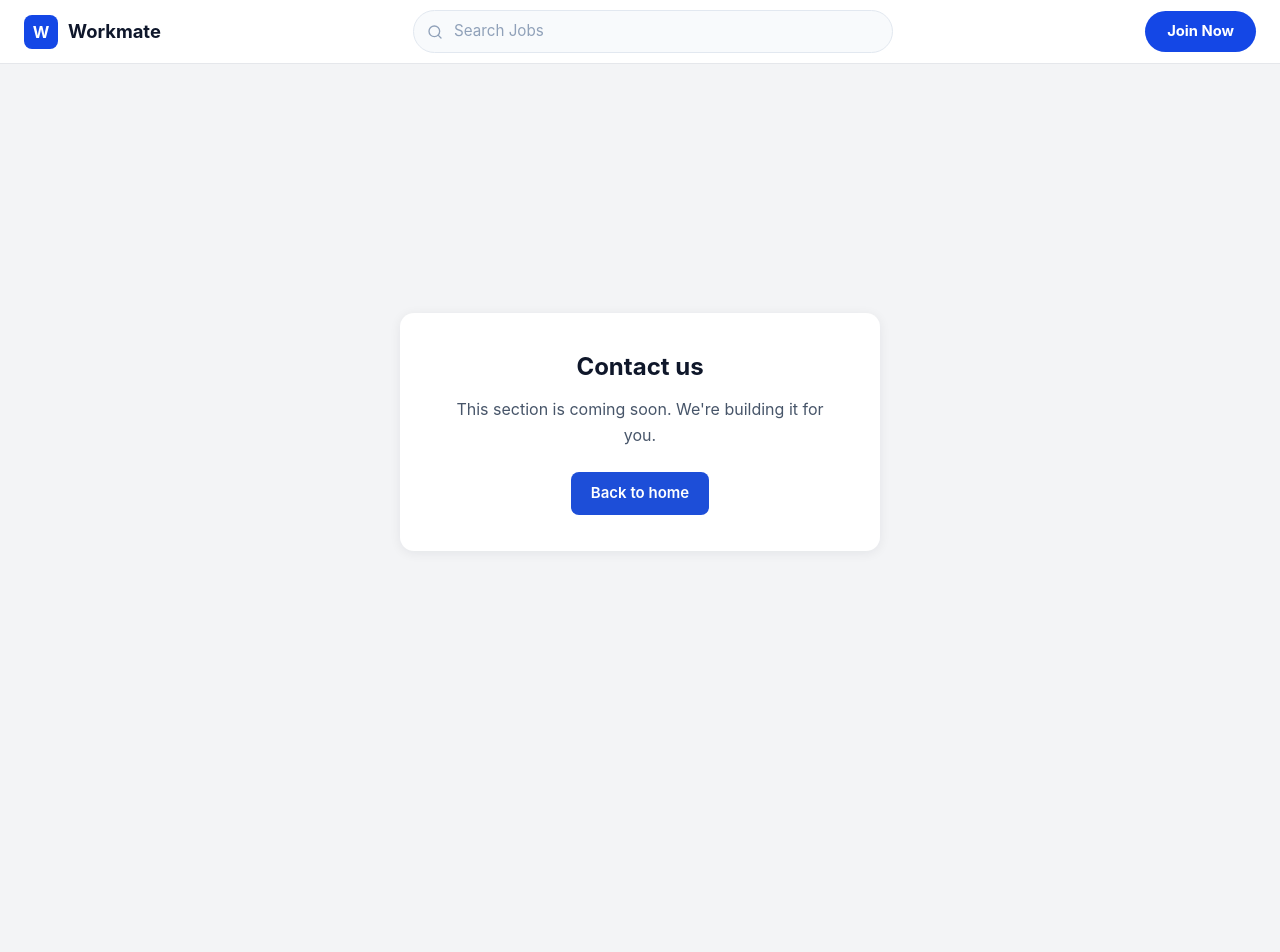
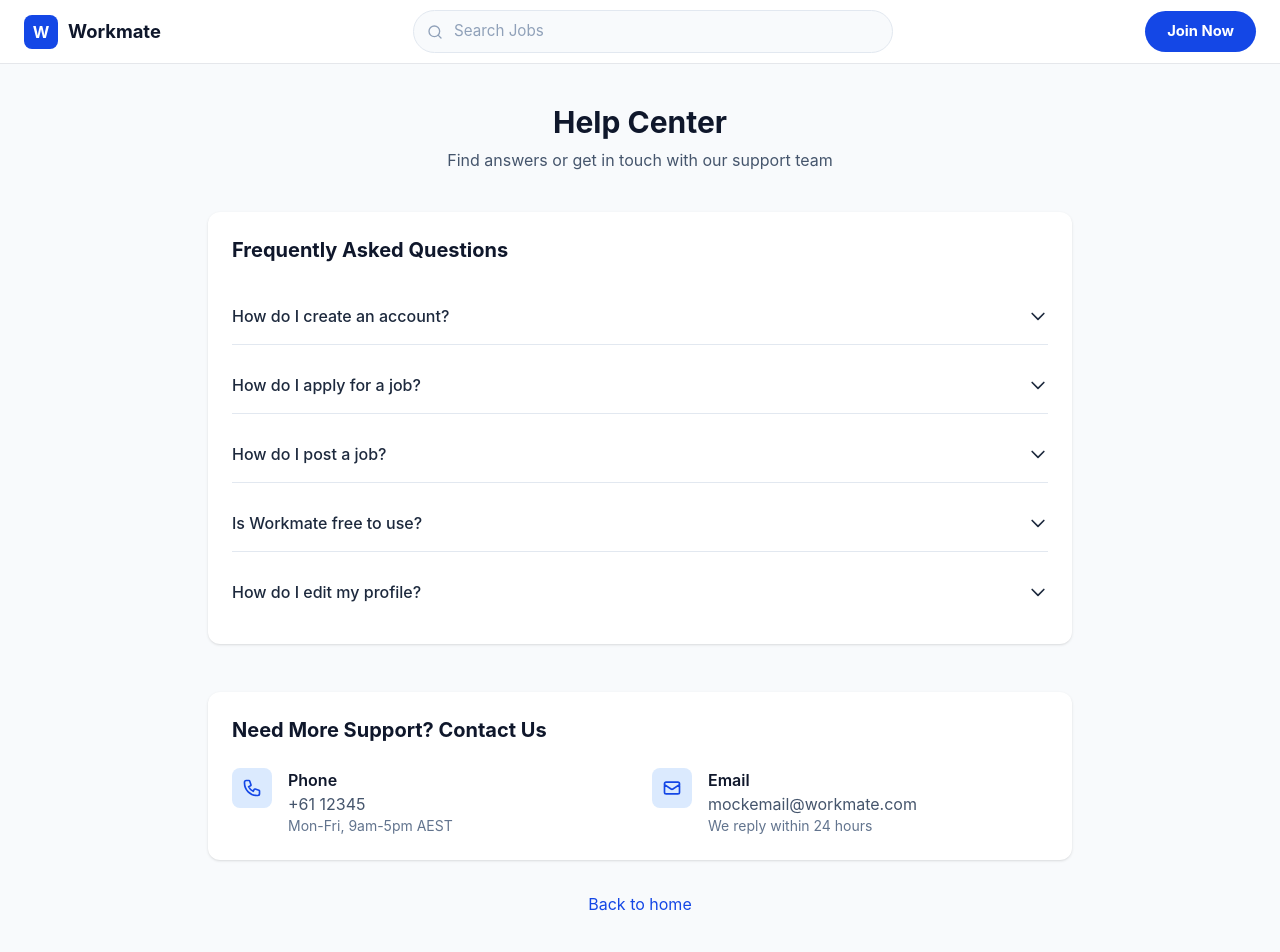
Before and after one commit to mhuy07092004/Workmate, a React (Vite) app: page /contact in a window 1280 px wide. Shown: the top 952 px of the page. Before the commit the page ends 800 px from the top, so only its background shows below. Built offline with nearby package versions, Linux system fonts and the light colour scheme.

Commit message:
add help center

```diff
--- a/src/App.jsx
+++ b/src/App.jsx
@@ -11,7 +11,8 @@
  * Route map:
  *   /            → Dashboard page (main page)
  *   /login       → Login page (sign-in / sign-up)
- *   /hr-news, /contact, /portal, /privacy, /terms, /lawyers-corners
+ *   /contact     → Help/Support page (FAQ + Contact info)
+ *   /hr-news, /portal, /privacy, /terms, /lawyers-corners
  *                → Placeholder (“coming soon”) until real pages exist
  *   *            → Redirect to / for any unknown path
  */
@@ -25,6 +26,7 @@ const Profile = lazy(() => import('./pages/profile.jsx'))
 const Settings = lazy(() => import('./pages/settings.jsx'))
 const Post = lazy(() => import('./pages/post.jsx'))
 const Applications = lazy(() => import('./pages/applications.jsx'))
+const Help = lazy(() => import('./pages/help.jsx'))
 
 function App() {
   return (
@@ -33,7 +35,7 @@ function App() {
         <Route path="/" element={<Dashboard />} />
         <Route path="/login" element={<Login />} />
         <Route path="/hr-news" element={<PlaceholderPage />} />
-        <Route path="/contact" element={<PlaceholderPage />} />
+        <Route path="/contact" element={<Help />} />
         <Route path="/recommended-candidates" element={<PlaceholderPage />} />
         <Route path="/recommended-jobs" element={<PlaceholderPage />} />
         <Route path="/portal" element={<PlaceholderPage />} />
--- a/src/components/Navbar/Navbar.jsx
+++ b/src/components/Navbar/Navbar.jsx
@@ -34,14 +34,14 @@ const EMPLOYER_DROPDOWN_ITEMS = [
 const CANDIDATE_NAV_BUTTONS = [
   { label: 'Home', path: '/dashboard' },
   { label: 'Recommended Jobs', path: '/recommended-jobs' },
-  { label: 'Help', path: '/contact' },
+  { label: 'Help', path: './pages/help.jsx' },
 ]
 
 /** Navigation buttons for employers */
 const EMPLOYER_NAV_BUTTONS = [
   { label: 'Home', path: '/dashboard' },
   { label: 'Recommended Candidates', path: '/recommended-candidates' },
-  { label: 'Help', path: '/contact' },
+  { label: 'Help', path: './pages/help.jsx' },
 ]
 
 // BACKEND DEV NOTE: Replace with API call to fetch real notifications
--- a/src/pages/contact.jsx
+++ /dev/null
@@ -1,27 +0,0 @@
-import { Link, useLocation } from 'react-router-dom'
-import Navbar from '../components/Navbar/Navbar.jsx'
-
-import { Link, useLocation } from 'react-router-dom'
-import Navbar from '../components/Navbar/Navbar.jsx'
-
-function Contact() {
-  const { pathname } = useLocation()
-  const pageTitle = TITLES[pathname] ?? 'Page'
-
-  return (
-    <div className="placeholder-page">
-      <Navbar />
-      <main className="placeholder-main">
-        <section className="placeholder-card">
-          <h1 className="placeholder-title">{pageTitle}</h1>
-          <p className="placeholder-copy">This section is coming soon. We&apos;re building it for you.</p>
-          <Link to="/" className="placeholder-home-link">
-            Back to home
-          </Link>
-        </section>
-      </main>
-    </div>
-  )
-}
-
-export default Contact
--- /dev/null
+++ b/src/pages/help.jsx
@@ -0,0 +1,118 @@
+import { useState } from 'react'
+import { Link } from 'react-router-dom'
+import Navbar from '../components/Navbar/Navbar.jsx'
+import Footer from '../components/Footer/Footer.jsx'
+
+const FAQS = [
+  {
+    question: 'How do I create an account?',
+    answer: 'Click on "Join Now" in the top navigation bar. You can sign up as a Candidate looking for jobs or an Employer posting job opportunities.',
+  },
+  {
+    question: 'How do I apply for a job?',
+    answer: 'Browse recommended jobs on your dashboard, click on a job post to view details, and click the "Apply" button. Your profile will be sent to the employer.',
+  },
+  {
+    question: 'How do I post a job?',
+    answer: 'As an employer, click the "Post" button in your user dropdown menu. Fill in the job details, requirements, and submit for candidates to see.',
+  },
+  {
+    question: 'Is Workmate free to use?',
+    answer: 'Yes, Workmate is completely free for candidates. Employers can post jobs and browse candidates with our free tier.',
+  },
+  {
+    question: 'How do I edit my profile?',
+    answer: 'Click on your avatar in the top right corner and select "Your Profile" from the dropdown. Click the "Edit" button to make changes.',
+  },
+]
+
+function Help() {
+  const [openIndex, setOpenIndex] = useState(null)
+
+  const toggleFaq = (index) => {
+    setOpenIndex(openIndex === index ? null : index)
+  }
+
+  return (
+    <div className="min-h-screen bg-slate-50">
+      <Navbar />
+      <main className="mx-auto max-w-4xl px-4 py-10">
+        {/* Header */}
+        <div className="mb-10 text-center">
+          <h1 className="text-3xl font-bold text-slate-900">Help Center</h1>
+          <p className="mt-2 text-slate-600">Find answers or get in touch with our support team</p>
+        </div>
+
+        {/* FAQ Section */}
+        <section className="mb-12 rounded-xl bg-white p-6 shadow-sm">
+          <h2 className="mb-6 text-xl font-bold text-slate-900">Frequently Asked Questions</h2>
+          <div className="space-y-3">
+            {FAQS.map((faq, index) => (
+              <div key={index} className="border-b border-slate-200 last:border-b-0">
+                <button
+                  type="button"
+                  onClick={() => toggleFaq(index)}
+                  className="flex w-full items-center justify-between py-4 text-left font-medium text-slate-800 hover:text-blue-700"
+                >
+                  {faq.question}
+                  <svg
+                    className={`h-5 w-5 transition-transform ${openIndex === index ? 'rotate-180' : ''}`}
+                    fill="none"
+                    stroke="currentColor"
+                    viewBox="0 0 24 24"
+                  >
+                    <path strokeLinecap="round" strokeLinejoin="round" strokeWidth={2} d="M19 9l-7 7-7-7" />
+                  </svg>
+                </button>
+                {openIndex === index && (
+                  <p className="pb-4 text-slate-600">{faq.answer}</p>
+                )}
+              </div>
+            ))}
+          </div>
+        </section>
+
+        {/* Contact Us Section */}
+        <section className="rounded-xl bg-white p-6 shadow-sm">
+          <h2 className="mb-6 text-xl font-bold text-slate-900">Need More Support? Contact Us</h2>
+          <div className="grid gap-6 sm:grid-cols-2">
+            <div className="flex items-start gap-4">
+              <div className="flex h-10 w-10 items-center justify-center rounded-lg bg-blue-100 text-blue-700">
+                <svg width="20" height="20" fill="none" stroke="currentColor" strokeWidth="2" viewBox="0 0 24 24">
+                  <path strokeLinecap="round" strokeLinejoin="round" d="M3 5a2 2 0 012-2h3.28a1 1 0 01.948.684l1.498 4.493a1 1 0 01-.502 1.21l-2.257 1.13a11.042 11.042 0 005.516 5.516l1.13-2.257a1 1 0 011.21-.502l4.493 1.498a1 1 0 01.684.949V19a2 2 0 01-2 2h-1C9.716 21 3 14.284 3 6V5z" />
+                </svg>
+              </div>
+              <div>
+                <h3 className="font-semibold text-slate-900">Phone</h3>
+                <p className="text-slate-600">+61 12345</p>
+                <p className="text-sm text-slate-500">Mon-Fri, 9am-5pm AEST</p>
+              </div>
+            </div>
+            <div className="flex items-start gap-4">
+              <div className="flex h-10 w-10 items-center justify-center rounded-lg bg-blue-100 text-blue-700">
+                <svg width="20" height="20" fill="none" stroke="currentColor" strokeWidth="2" viewBox="0 0 24 24">
+                  <path strokeLinecap="round" strokeLinejoin="round" d="M3 8l7.89 5.26a2 2 0 002.22 0L21 8M5 19h14a2 2 0 002-2V7a2 2 0 00-2-2H5a2 2 0 00-2 2v10a2 2 0 002 2z" />
+                </svg>
+              </div>
+              <div>
+                <h3 className="font-semibold text-slate-900">Email</h3>
+                <p className="text-slate-600">mockemail@workmate.com</p>
+                <p className="text-sm text-slate-500">We reply within 24 hours</p>
+              </div>
+            </div>
+          </div>
+        </section>
+
+        {/* Back to home link */}
+        <div className="mt-8 text-center">
+          <Link to="/" className="text-blue-700 hover:underline">
+            Back to home
+          </Link>
+        </div>
+      </main>
+      <Footer />
+    </div>
+  )
+}
+
+export default Help
```
Also changed, not shown: src/pages/networks.jsx (deleted).
